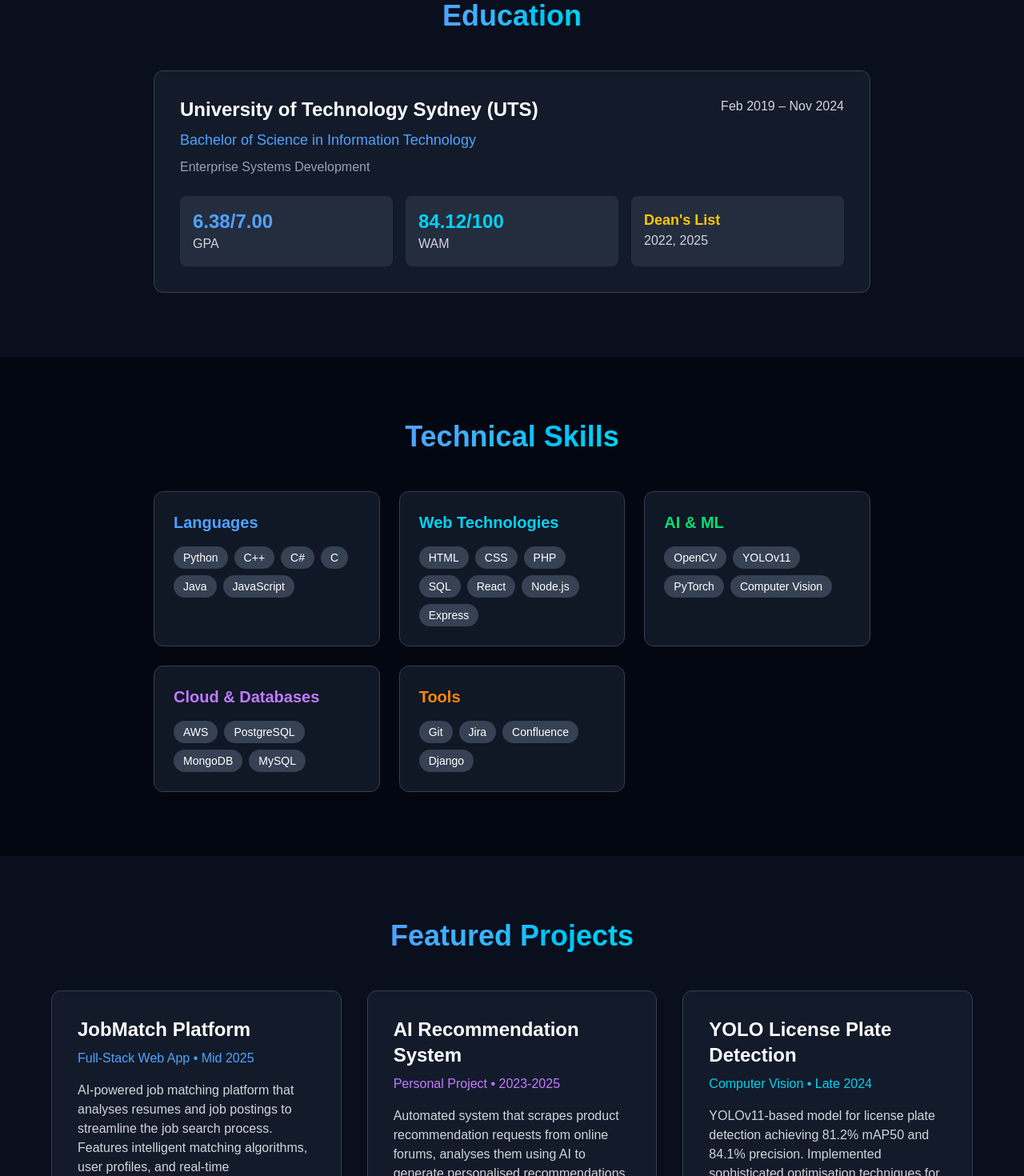
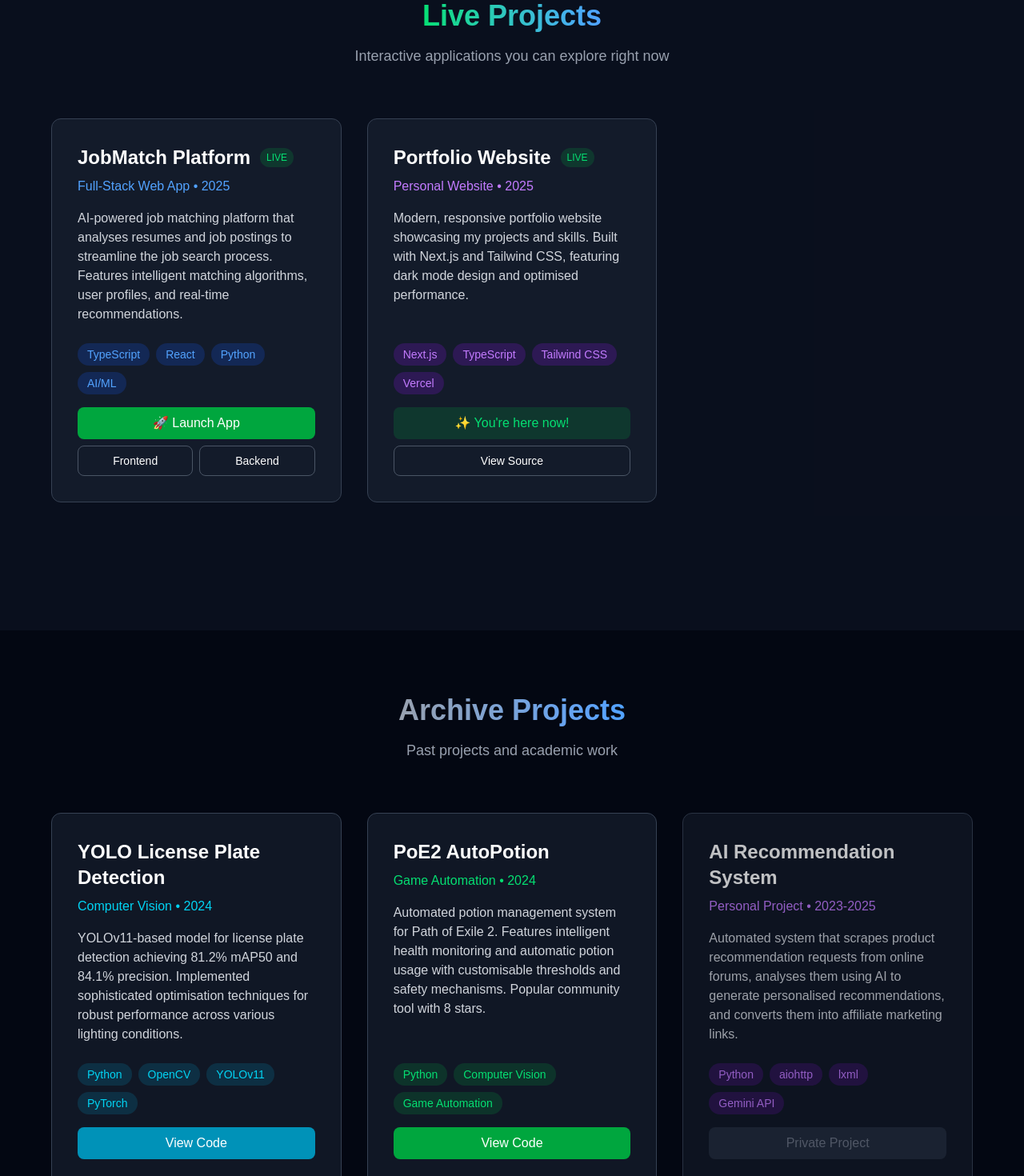
Before and after one commit to sjh001111/portfolio, a Next.js app: page / in a window 1280 px wide. Shown: the part 880-2350 px from the top of the page at 80% size. Built offline with nearby package versions, Linux system fonts and the light colour scheme.

Commit message:
레이아웃 수정, 프로젝트 추가

```diff
--- a/app/page.tsx
+++ b/app/page.tsx
@@ -34,145 +34,37 @@ export default function Home() {
             >
               GitHub
             </a>
-            <a
-              href="/resume.pdf"
-              download
-              className="px-6 py-3 border border-gray-600 hover:border-gray-500 rounded-lg transition-colors"
-            >
-              Download Resume
-            </a>
           </div>
         </div>
       </section>
 
-      {/* Education Section */}
+      {/* Live Projects Section */}
       <section className="py-20 px-6 bg-gray-900/50">
-        <div className="max-w-4xl mx-auto">
-          <h2 className="text-4xl font-bold mb-12 text-center">
-            <span className="bg-gradient-to-r from-blue-400 to-cyan-400 bg-clip-text text-transparent">
-              Education
+        <div className="max-w-6xl mx-auto">
+          <div className="text-center mb-16">
+            <h2 className="text-4xl font-bold mb-4">
+              <span className="bg-gradient-to-r from-green-400 to-blue-400 bg-clip-text text-transparent">
+                Live Projects
               </span>
             </h2>
-
-          <div className="bg-gray-800/50 rounded-xl p-8 border border-gray-700">
-            <div className="flex flex-col md:flex-row md:justify-between md:items-start mb-4">
-              <div>
-                <h3 className="text-2xl font-semibold text-white mb-2">
-                  University of Technology Sydney (UTS)
-                </h3>
-                <p className="text-lg text-blue-400 mb-2">
-                  Bachelor of Science in Information Technology
+            <p className="text-gray-400 text-lg">
+              Interactive applications you can explore right now
             </p>
-                <p className="text-gray-400">Enterprise Systems Development</p>
-              </div>
-              <div className="text-right mt-4 md:mt-0">
-                <p className="text-gray-300 font-medium">Feb 2019 – Nov 2024</p>
-              </div>
           </div>
 
-            <div className="grid grid-cols-1 md:grid-cols-3 gap-4 mt-6">
-              <div className="bg-gray-700/50 rounded-lg p-4">
-                <p className="text-2xl font-bold text-blue-400">6.38/7.00</p>
-                <p className="text-gray-300">GPA</p>
-              </div>
-              <div className="bg-gray-700/50 rounded-lg p-4">
-                <p className="text-2xl font-bold text-cyan-400">84.12/100</p>
-                <p className="text-gray-300">WAM</p>
-              </div>
-              <div className="bg-gray-700/50 rounded-lg p-4">
-                <p className="text-lg font-bold text-yellow-400">Dean&apos;s List</p>
-                <p className="text-gray-300">2022, 2025</p>
-              </div>
-            </div>
-          </div>
-        </div>
-      </section>
-
-      {/* Technical Skills Section */}
-      <section className="py-20 px-6">
-        <div className="max-w-4xl mx-auto">
-          <h2 className="text-4xl font-bold mb-12 text-center">
-            <span className="bg-gradient-to-r from-blue-400 to-cyan-400 bg-clip-text text-transparent">
-              Technical Skills
-            </span>
-          </h2>
-
-          <div className="grid grid-cols-1 md:grid-cols-2 lg:grid-cols-3 gap-6">
-            <div className="bg-gray-800/50 rounded-xl p-6 border border-gray-700">
-              <h3 className="text-xl font-semibold mb-4 text-blue-400">Languages</h3>
-              <div className="flex flex-wrap gap-2">
-                {["Python", "C++", "C#", "C", "Java", "JavaScript"].map((skill) => (
-                  <span key={skill} className="px-3 py-1 bg-gray-700 rounded-full text-sm">
-                    {skill}
-                  </span>
-                ))}
-              </div>
-            </div>
-
-            <div className="bg-gray-800/50 rounded-xl p-6 border border-gray-700">
-              <h3 className="text-xl font-semibold mb-4 text-cyan-400">Web Technologies</h3>
-              <div className="flex flex-wrap gap-2">
-                {["HTML", "CSS", "PHP", "SQL", "React", "Node.js", "Express"].map((skill) => (
-                  <span key={skill} className="px-3 py-1 bg-gray-700 rounded-full text-sm">
-                    {skill}
-                  </span>
-                ))}
-              </div>
-            </div>
-
-            <div className="bg-gray-800/50 rounded-xl p-6 border border-gray-700">
-              <h3 className="text-xl font-semibold mb-4 text-green-400">AI & ML</h3>
-              <div className="flex flex-wrap gap-2">
-                {["OpenCV", "YOLOv11", "PyTorch", "Computer Vision"].map((skill) => (
-                  <span key={skill} className="px-3 py-1 bg-gray-700 rounded-full text-sm">
-                    {skill}
-                  </span>
-                ))}
-              </div>
-            </div>
-
-            <div className="bg-gray-800/50 rounded-xl p-6 border border-gray-700">
-              <h3 className="text-xl font-semibold mb-4 text-purple-400">Cloud & Databases</h3>
-              <div className="flex flex-wrap gap-2">
-                {["AWS", "PostgreSQL", "MongoDB", "MySQL"].map((skill) => (
-                  <span key={skill} className="px-3 py-1 bg-gray-700 rounded-full text-sm">
-                    {skill}
-                  </span>
-                ))}
-              </div>
-            </div>
-
-            <div className="bg-gray-800/50 rounded-xl p-6 border border-gray-700">
-              <h3 className="text-xl font-semibold mb-4 text-orange-400">Tools</h3>
-              <div className="flex flex-wrap gap-2">
-                {["Git", "Jira", "Confluence", "Django"].map((skill) => (
-                  <span key={skill} className="px-3 py-1 bg-gray-700 rounded-full text-sm">
-                    {skill}
-                  </span>
-                ))}
-              </div>
-            </div>
-          </div>
-        </div>
-      </section>
-
-      {/* Projects Section */}
-      <section className="py-20 px-6 bg-gray-900/50">
-        <div className="max-w-6xl mx-auto">
-          <h2 className="text-4xl font-bold mb-12 text-center">
-            <span className="bg-gradient-to-r from-blue-400 to-cyan-400 bg-clip-text text-transparent">
-              Featured Projects
-            </span>
-          </h2>
-
-          <div className="grid grid-cols-1 md:grid-cols-2 lg:grid-cols-3 gap-8">
+          <div className="grid grid-cols-1 md:grid-cols-2 lg:grid-cols-3 gap-8 mb-20">
             {/* JobMatch - Full Stack Job Matching Platform */}
-            <div className="bg-gray-800/50 rounded-xl p-8 border border-gray-700 hover:border-blue-500/50 transition-colors h-full flex flex-col">
+            <div className="bg-gray-800/50 rounded-xl p-8 border border-gray-700 hover:border-green-500/50 transition-all duration-300 hover:shadow-lg hover:shadow-green-500/10 h-full flex flex-col">
               <div className="mb-4">
-                <h3 className="text-2xl font-semibold text-white mb-2">
+                <div className="flex items-center gap-3 mb-2">
+                  <h3 className="text-2xl font-semibold text-white">
                     JobMatch Platform
                   </h3>
-                <p className="text-blue-400 font-medium">Full-Stack Web App • Mid 2025</p>
+                  <span className="px-2 py-1 bg-green-600/20 text-green-400 rounded-full text-xs font-medium">
+                    LIVE
+                  </span>
+                </div>
+                <p className="text-blue-400 font-medium">Full-Stack Web App • 2025</p>
               </div>
 
               <p className="text-gray-300 mb-6 flex-grow">
@@ -192,12 +84,12 @@ export default function Home() {
 
                 <div className="flex flex-col gap-2">
                   <a
-                    href="https://jobmatch-frontend.vercel.app"
+                    href="/jobmatch"
                     target="_blank"
                     rel="noopener noreferrer"
-                    className="px-4 py-2 bg-blue-600 hover:bg-blue-700 rounded-lg transition-colors text-center"
+                    className="px-4 py-2 bg-green-600 hover:bg-green-700 rounded-lg transition-colors text-center font-medium"
                   >
-                    Live Demo
+                    🚀 Launch App
                   </a>
                   <div className="flex gap-2">
                     <a
@@ -221,24 +113,28 @@ export default function Home() {
               </div>
             </div>
 
-            {/* AI Product Recommendation System */}
-            <div className="bg-gray-800/50 rounded-xl p-8 border border-gray-700 hover:border-purple-500/50 transition-colors h-full flex flex-col">
+            {/* Portfolio Website */}
+            <div className="bg-gray-800/50 rounded-xl p-8 border border-gray-700 hover:border-green-500/50 transition-all duration-300 hover:shadow-lg hover:shadow-green-500/10 h-full flex flex-col">
               <div className="mb-4">
-                <h3 className="text-2xl font-semibold text-white mb-2">
-                  AI Recommendation System
+                <div className="flex items-center gap-3 mb-2">
+                  <h3 className="text-2xl font-semibold text-white">
+                    Portfolio Website
                   </h3>
-                <p className="text-purple-400 font-medium">Personal Project • 2023-2025</p>
+                  <span className="px-2 py-1 bg-green-600/20 text-green-400 rounded-full text-xs font-medium">
+                    LIVE
+                  </span>
+                </div>
+                <p className="text-purple-400 font-medium">Personal Website • 2025</p>
               </div>
 
               <p className="text-gray-300 mb-6 flex-grow">
-                Automated system that scrapes product recommendation requests from online forums,
-                analyses them using AI to generate personalised recommendations, and converts them
-                into affiliate marketing links.
+                Modern, responsive portfolio website showcasing my projects and skills. Built with Next.js
+                and Tailwind CSS, featuring dark mode design and optimised performance.
               </p>
 
               <div className="space-y-4">
                 <div className="flex flex-wrap gap-2">
-                  {["Python", "aiohttp", "lxml", "Gemini API"].map((tech) => (
+                  {["Next.js", "TypeScript", "Tailwind CSS", "Vercel"].map((tech) => (
                     <span key={tech} className="px-3 py-1 bg-purple-600/20 text-purple-400 rounded-full text-sm">
                       {tech}
                     </span>
@@ -246,20 +142,46 @@ export default function Home() {
                 </div>
 
                 <div className="flex flex-col gap-2">
-                  <div className="px-4 py-2 bg-gray-700 rounded-lg text-center text-gray-400">
-                    Private Project
+                  <div className="px-4 py-2 bg-green-600/20 text-green-400 rounded-lg text-center font-medium">
+                    ✨ You&apos;re here now!
+                  </div>
+                  <a
+                    href="https://github.com/sjh001111/portfolio"
+                    target="_blank"
+                    rel="noopener noreferrer"
+                    className="px-4 py-2 border border-gray-600 hover:border-gray-500 rounded-lg transition-colors text-center text-sm"
+                  >
+                    View Source
+                  </a>
                 </div>
               </div>
             </div>
           </div>
+        </div>
+      </section>
 
-            {/* Vehicle License Plate Detection */}
+      {/* Archive Projects Section */}
+      <section className="py-20 px-6">
+        <div className="max-w-6xl mx-auto">
+          <div className="text-center mb-16">
+            <h2 className="text-4xl font-bold mb-4">
+              <span className="bg-gradient-to-r from-gray-400 to-blue-400 bg-clip-text text-transparent">
+                Archive Projects
+              </span>
+            </h2>
+            <p className="text-gray-400 text-lg">
+              Past projects and academic work
+            </p>
+          </div>
+
+          <div className="grid grid-cols-1 md:grid-cols-2 lg:grid-cols-3 gap-8">
+            {/* YOLO License Plate Detection */}
             <div className="bg-gray-800/50 rounded-xl p-8 border border-gray-700 hover:border-cyan-500/50 transition-colors h-full flex flex-col">
               <div className="mb-4">
                 <h3 className="text-2xl font-semibold text-white mb-2">
                   YOLO License Plate Detection
                 </h3>
-                <p className="text-cyan-400 font-medium">Computer Vision • Late 2024</p>
+                <p className="text-cyan-400 font-medium">Computer Vision • 2024</p>
               </div>
 
               <p className="text-gray-300 mb-6 flex-grow">
@@ -301,7 +223,7 @@ export default function Home() {
 
               <p className="text-gray-300 mb-6 flex-grow">
                 Automated potion management system for Path of Exile 2. Features intelligent health
-                monitoring and automatic potion usage with customizable thresholds and safety mechanisms.
+                monitoring and automatic potion usage with customisable thresholds and safety mechanisms.
                 Popular community tool with 8 stars.
               </p>
 
@@ -327,13 +249,45 @@ export default function Home() {
               </div>
             </div>
 
+            {/* AI Product Recommendation System */}
+            <div className="bg-gray-800/50 rounded-xl p-8 border border-gray-700 opacity-75 h-full flex flex-col">
+              <div className="mb-4">
+                <h3 className="text-2xl font-semibold text-white mb-2">
+                  AI Recommendation System
+                </h3>
+                <p className="text-purple-400 font-medium">Personal Project • 2023-2025</p>
+              </div>
+
+              <p className="text-gray-300 mb-6 flex-grow">
+                Automated system that scrapes product recommendation requests from online forums,
+                analyses them using AI to generate personalised recommendations, and converts them
+                into affiliate marketing links.
+              </p>
+
+              <div className="space-y-4">
+                <div className="flex flex-wrap gap-2">
+                  {["Python", "aiohttp", "lxml", "Gemini API"].map((tech) => (
+                    <span key={tech} className="px-3 py-1 bg-purple-600/20 text-purple-400 rounded-full text-sm">
+                      {tech}
+                    </span>
+                  ))}
+                </div>
+
+                <div className="flex flex-col gap-2">
+                  <div className="px-4 py-2 bg-gray-700/50 rounded-lg text-center text-gray-500">
+                    Private Project
+                  </div>
+                </div>
+              </div>
+            </div>
+
             {/* EWB Electricity Metres */}
-            <div className="bg-gray-800/50 rounded-xl p-8 border border-gray-700 hover:border-orange-500/50 transition-colors h-full flex flex-col">
+            <div className="bg-gray-800/50 rounded-xl p-8 border border-gray-700 opacity-75 h-full flex flex-col">
               <div className="mb-4">
                 <h3 className="text-2xl font-semibold text-white mb-2">
                   EWB Electricity Monitoring
                 </h3>
-                <p className="text-orange-400 font-medium">Team Project • Late 2024</p>
+                <p className="text-orange-400 font-medium">Team Project • 2024</p>
               </div>
 
               <p className="text-gray-300 mb-6 flex-grow">
@@ -352,7 +306,7 @@ export default function Home() {
                 </div>
 
                 <div className="flex flex-col gap-2">
-                  <div className="px-4 py-2 bg-gray-700 rounded-lg text-center text-gray-400">
+                  <div className="px-4 py-2 bg-gray-700/50 rounded-lg text-center text-gray-500">
                     University Project
                   </div>
                 </div>
@@ -362,8 +316,97 @@ export default function Home() {
         </div>
       </section>
 
+      {/* About Me Section */}
+      <section className="py-16 px-6 bg-gray-900/50">
+        <div className="max-w-4xl mx-auto">
+          <h2 className="text-4xl font-bold mb-12 text-center">
+            <span className="bg-gradient-to-r from-blue-400 to-cyan-400 bg-clip-text text-transparent">
+              About Me
+            </span>
+          </h2>
+
+          <div className="grid grid-cols-1 lg:grid-cols-2 gap-8">
+            {/* Education */}
+            <div className="bg-gray-800/50 rounded-xl p-6 border border-gray-700">
+              <h3 className="text-xl font-semibold text-blue-400 mb-4">Education</h3>
+              <div className="space-y-3">
+                <div>
+                  <h4 className="text-lg font-medium text-white">University of Technology Sydney</h4>
+                  <p className="text-gray-300">Bachelor of Science in Information Technology</p>
+                  <p className="text-gray-400 text-sm">Enterprise Systems Development • 2019-2024</p>
+                </div>
+                <div className="flex flex-wrap gap-4 text-sm mb-4">
+                  <span className="px-3 py-1 bg-blue-600/20 text-blue-400 rounded-full">
+                    GPA 6.38/7.00
+                  </span>
+                  <span className="px-3 py-1 bg-cyan-600/20 text-cyan-400 rounded-full">
+                    WAM 84.12/100
+                  </span>
+                  <span className="px-3 py-1 bg-yellow-600/20 text-yellow-400 rounded-full">
+                    Dean&apos;s List
+                  </span>
+                </div>
+                <div className="flex gap-2">
+                  <a
+                    href="/resume.pdf"
+                    download
+                    className="flex-1 px-3 py-2 border border-blue-600 text-blue-400 hover:bg-blue-600 hover:text-white rounded-lg transition-colors text-center text-sm"
+                  >
+                    📄 Resume
+                  </a>
+                  <a
+                    href="/transcript.pdf"
+                    download
+                    className="flex-1 px-3 py-2 border border-cyan-600 text-cyan-400 hover:bg-cyan-600 hover:text-white rounded-lg transition-colors text-center text-sm"
+                  >
+                    📜 Transcript
+                  </a>
+                </div>
+              </div>
+            </div>
+
+            {/* Quick Skills Overview */}
+            <div className="bg-gray-800/50 rounded-xl p-6 border border-gray-700">
+              <h3 className="text-xl font-semibold text-cyan-400 mb-4">Core Technologies</h3>
+              <div className="space-y-3">
+                <div>
+                  <p className="text-gray-300 font-medium mb-2">Primary Focus</p>
+                  <div className="flex flex-wrap gap-2">
+                    {["Python", "React", "TypeScript", "Node.js"].map((skill) => (
+                      <span key={skill} className="px-3 py-1 bg-blue-600/20 text-blue-400 rounded-full text-sm">
+                        {skill}
+                      </span>
+                    ))}
+                  </div>
+                </div>
+                <div>
+                  <p className="text-gray-300 font-medium mb-2">AI & Data</p>
+                  <div className="flex flex-wrap gap-2">
+                    {["OpenCV", "YOLOv11", "PyTorch", "Computer Vision"].map((skill) => (
+                      <span key={skill} className="px-3 py-1 bg-green-600/20 text-green-400 rounded-full text-sm">
+                        {skill}
+                      </span>
+                    ))}
+                  </div>
+                </div>
+                <div>
+                  <p className="text-gray-300 font-medium mb-2">Infrastructure</p>
+                  <div className="flex flex-wrap gap-2">
+                    {["AWS", "MongoDB", "PostgreSQL", "Git"].map((skill) => (
+                      <span key={skill} className="px-3 py-1 bg-purple-600/20 text-purple-400 rounded-full text-sm">
+                        {skill}
+                      </span>
+                    ))}
+                  </div>
+                </div>
+              </div>
+            </div>
+          </div>
+        </div>
+      </section>
+
       {/* Contact Section */}
-      <section className="py-20 px-6">
+      <section className="py-20 px-6 bg-gray-900/30">
         <div className="max-w-4xl mx-auto text-center">
           <h2 className="text-4xl font-bold mb-8">
             <span className="bg-gradient-to-r from-blue-400 to-cyan-400 bg-clip-text text-transparent">
@@ -390,20 +433,6 @@ export default function Home() {
             >
               <span>GitHub</span>
             </a>
-            <a
-              href="/resume.pdf"
-              download
-              className="flex items-center gap-3 px-6 py-3 border border-gray-600 hover:border-gray-500 rounded-lg transition-colors"
-            >
-              <span>Resume</span>
-            </a>
-            <a
-              href="/transcript.pdf"
-              download
-              className="flex items-center gap-3 px-6 py-3 border border-gray-600 hover:border-gray-500 rounded-lg transition-colors"
-            >
-              <span>Transcript</span>
-            </a>
           </div>
         </div>
       </section>
```
Lines whose indentation alone changed are shown as unchanged.
